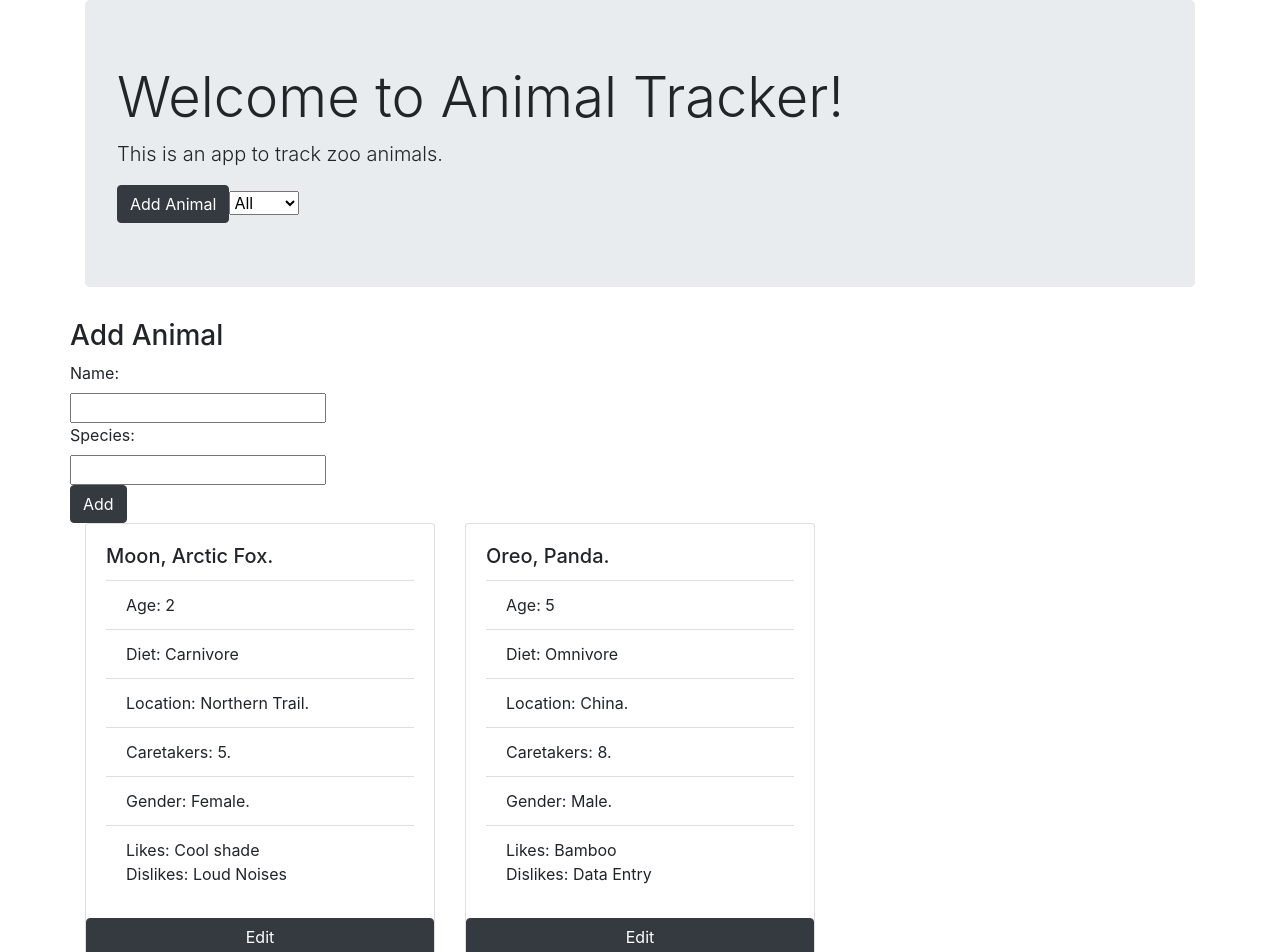
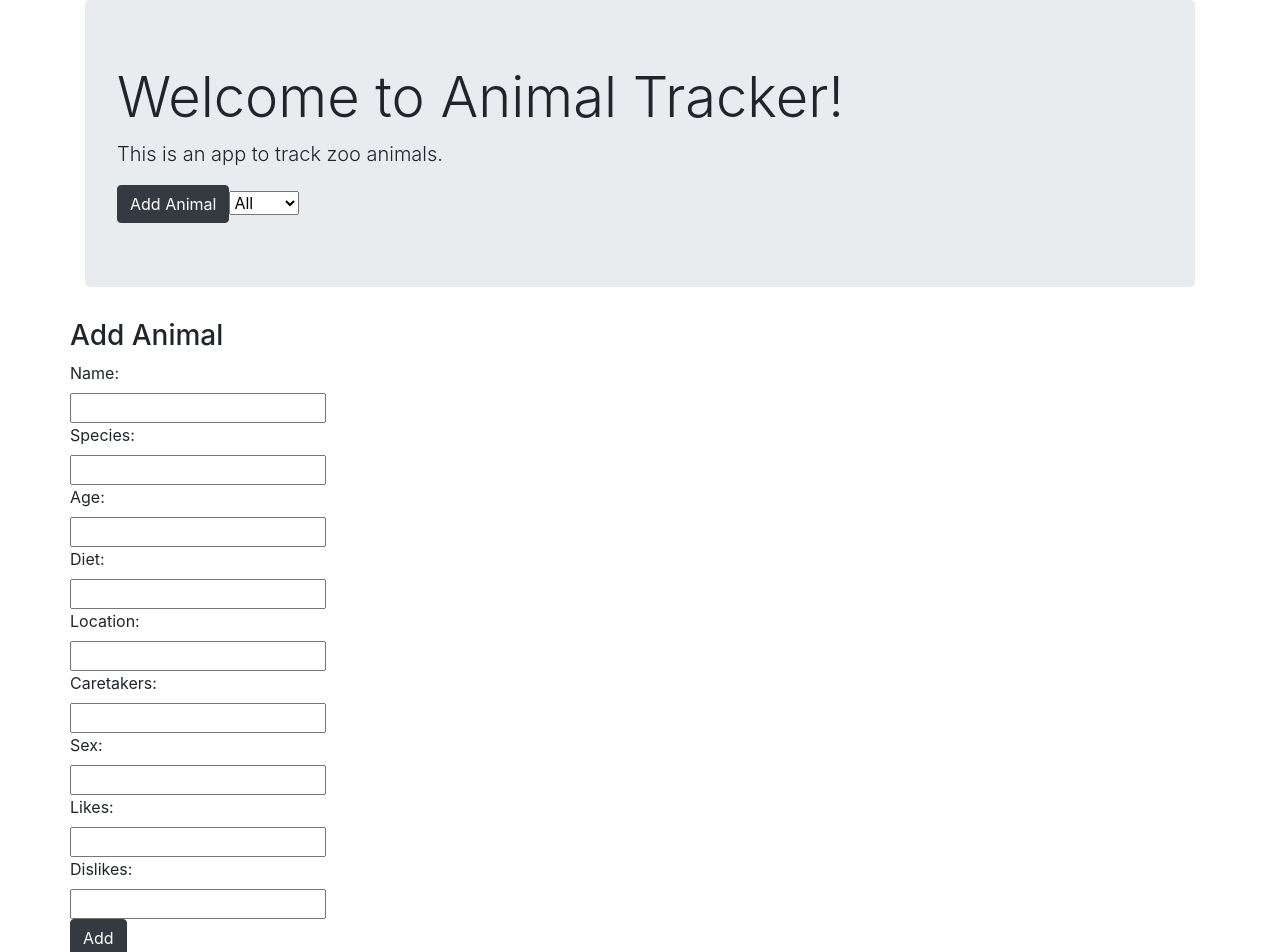
Before and after one commit to amychurchwell/local-zoo, an Angular app: page / in a window 1280 px wide. Shown: the top 952 px of the page. Built offline with nearby package versions, Linux system fonts and the light colour scheme.

Commit message:
Add all animal inputs for new animal form

```diff
--- a/src/app/new-animal.component.ts
+++ b/src/app/new-animal.component.ts
@@ -6,6 +6,7 @@ import { Animal } from './animal.model';
   selector: 'new-animal',
   template: `
   <div>
+    <form>
       <h3>Add Animal</h3>
       <div>
         <label>Name:</label><br/>
@@ -15,7 +16,36 @@ import { Animal } from './animal.model';
         <label>Species:</label><br/>
         <input #newSpecies>
       </div>
+      <div>
+        <label>Age:</label><br/>
+        <input #newAge>
+      </div>
+      <div>
+        <label>Diet:</label><br/>
+        <input #newDiet>
+      </div>
+      <div>
+        <label>Location:</label><br/>
+        <input #newLocation>
+      </div>
+      <div>
+        <label>Caretakers:</label><br/>
+        <input #newCaretakers>
+      </div>
+      <div>
+        <label>Sex:</label><br/>
+        <input #newSex>
+      </div>
+      <div>
+        <label>Likes:</label><br/>
+        <input #newLikes>
+      </div>
+      <div>
+        <label>Dislikes:</label><br/>
+        <input #newDislikes>
+      </div>
       <button class="btn btn-dark" (click)="submitForm(newName.value, newSpecies.value);">Add</button>
+    </form>
   </div>
   `
 })
```
Lines whose indentation alone changed are shown as unchanged.
